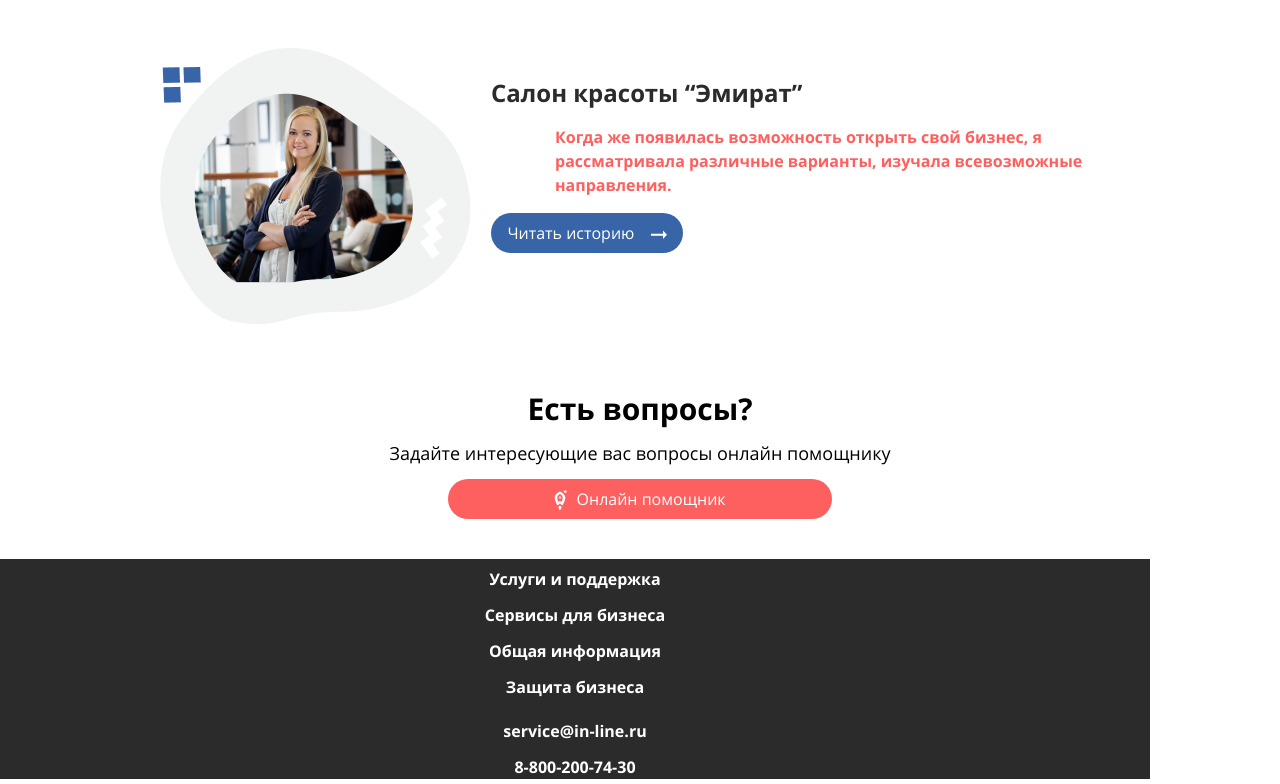
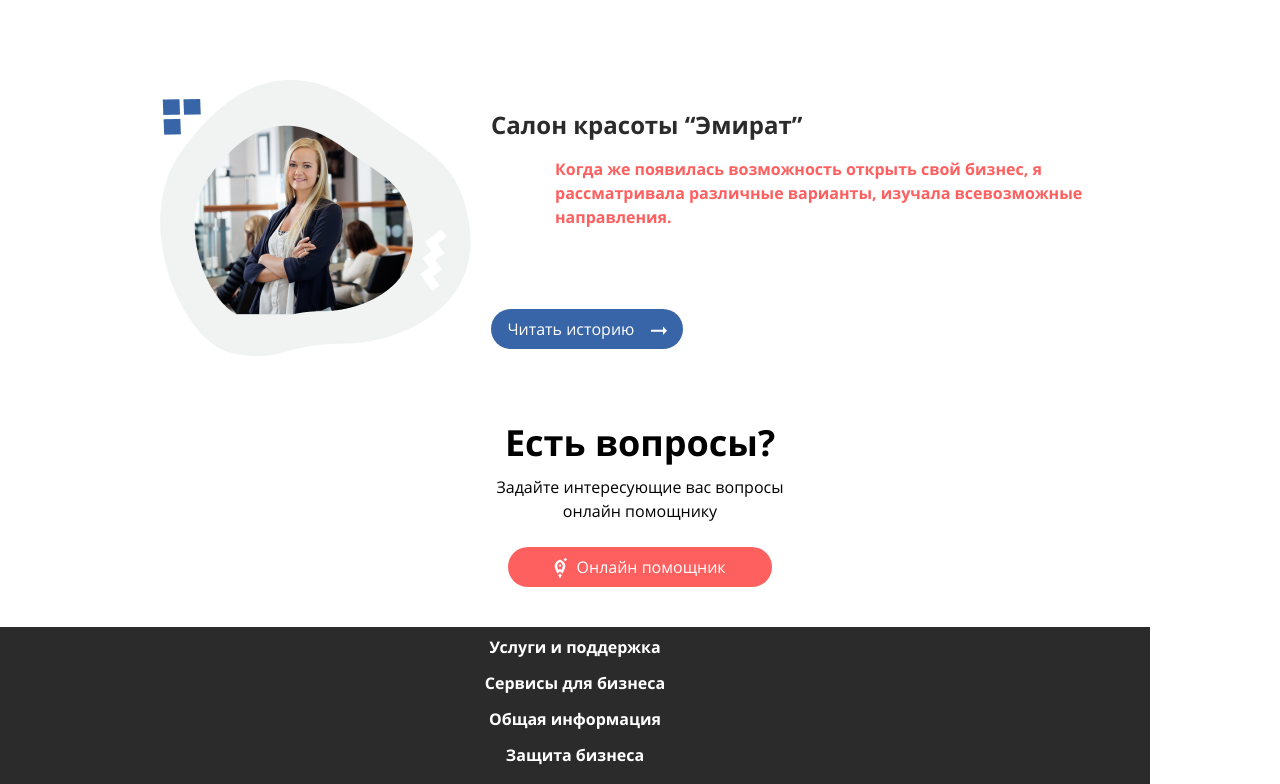
Before and after one commit to n4ks/webpack-tailwind-config, a website built with webpack: page src/index.html in a window 1280 px wide. Shown: the part 2879-3663 px from the top of the page. Built offline with nearby package versions, Linux system fonts and the light colour scheme; files whose address does not match are found by name.

Commit message:
fixed histories and completed questions block

```diff
--- a/src/index.html
+++ b/src/index.html
@@ -338,7 +338,7 @@
             Истории успеха
           </h2>
           <ul class="tablet:px-28 desktop:px-0">
-            <li class="mb-8 desktop:flex">
+            <li class="mb-8 desktop:flex desktop:mb-12">
               <img
                 alt="Владелец пекарни"
                 src="assets/images/bakery-owner.png"
@@ -432,7 +432,7 @@
                 </button>
               </div>
             </li>
-            <li class="mb-8 desktop:flex">
+            <li class="mb-8 desktop:flex desktop:mb-12">
               <img
                 alt="Владелец автомастерской"
                 class="mx-auto desktop:order-last desktop:mx-0"
@@ -560,7 +560,7 @@
                     desktop:w-auto
                     desktop:text-left
                     desktop:pl-16
-                    desktop:mb-4
+                    desktop:mb-20
                   "
                 >
                   Когда же появилась возможность открыть свой бизнес, я
@@ -607,9 +607,19 @@
             </li>
           </ul>
         </section>
-        <section class="mb-10">
-          <h2 class="text-3xl font-bold mb-3 text-color1">Есть вопросы?</h2>
-          <p class="text-lg text-color1 font-normal mb-3">
+        <section class="mb-10 desktop:w-72 desktop:mx-auto">
+          <h2 class="text-3xl font-bold mb-3 text-color1 desktop:text-4xl">
+            Есть вопросы?
+          </h2>
+          <p
+            class="
+              text-lg text-color1
+              font-normal
+              mb-3
+              desktop:text-base
+              desktop:mb-6
+            "
+          >
             Задайте интересующие вас вопросы онлайн помощнику
           </p>
           <button
@@ -629,6 +639,7 @@
               w-4/5
               mb-3
               max-w-sm
+              desktop:w-11/12
             "
           >
             <svg
```
